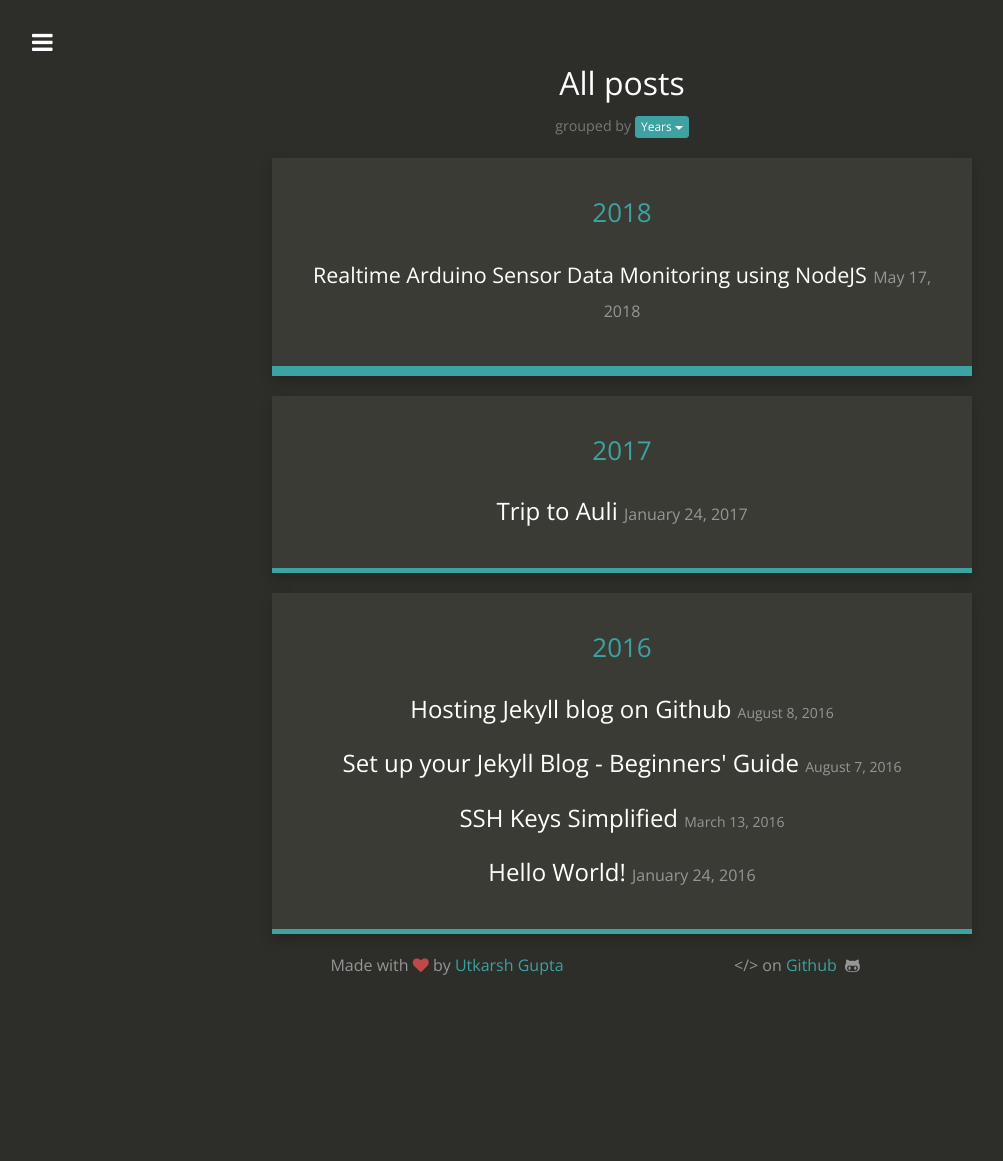
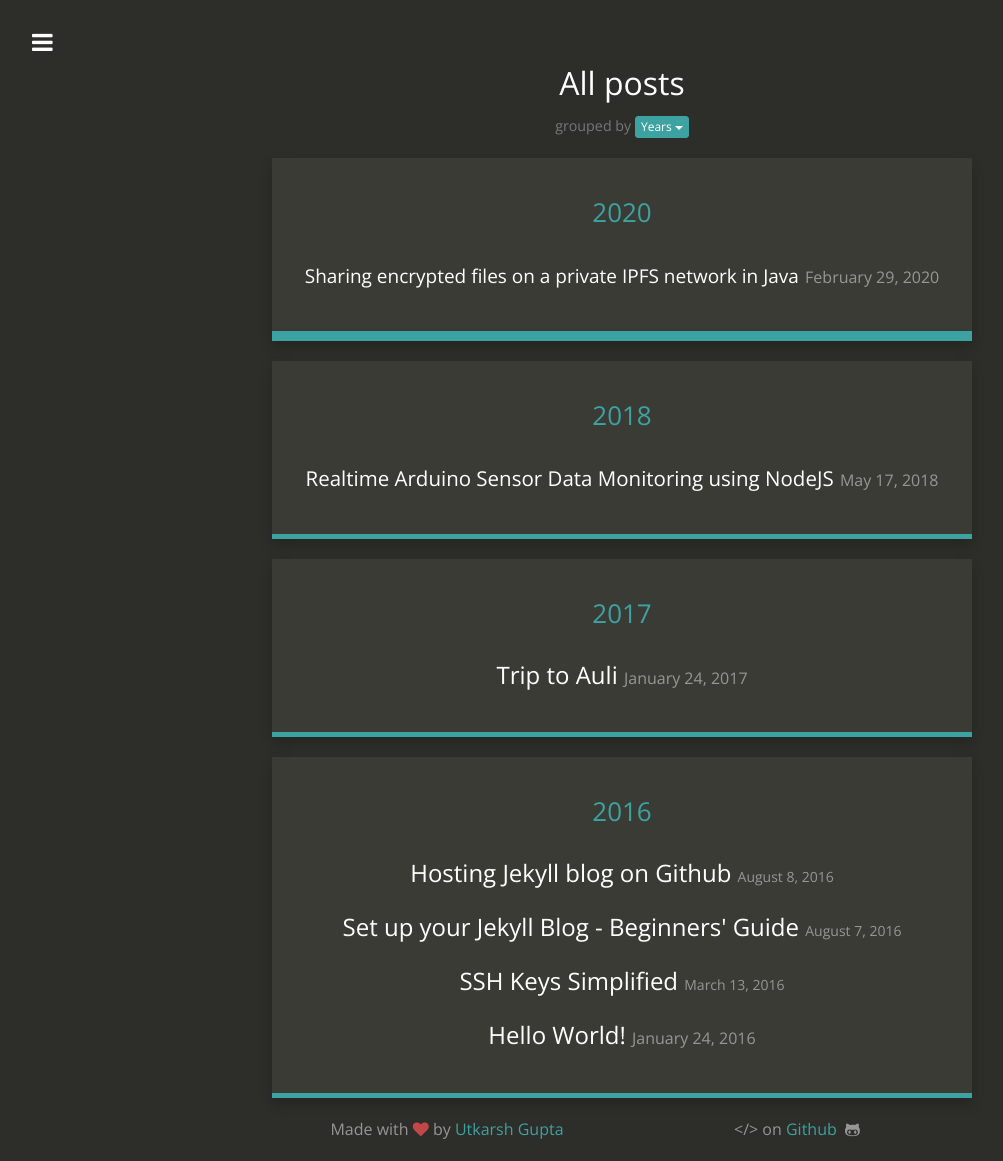
Before and after one commit to utkarshgpta/utkarshgpta.github.io, a Jekyll site: the page built from posts.html, in a window 1280 px wide. Shown: the whole page, without its empty margins (18-1021 px from the left). Built offline with Jekyll 4.4.1, drawn with Linux system fonts in a browser that asks for light colours; nearby versions of some CDN libraries; before the commit the page ends 997 px from its top, so only the background shows below that; some of the changed lines change nothing that is shown.

Commit message:
Added new post and preview card

```diff
--- a/_includes/head.html
+++ b/_includes/head.html
@@ -21,4 +21,18 @@
 	<link rel="shortcut icon" href="{{ site.baseurl }}/favicons/favicon.ico">
 	<meta name="msapplication-config" content="{{ site.baseurl }}/favicons/browserconfig.xml">
 	<meta name="theme-color" content="#ffffff">
+
+	<!-- Open Graph / Facebook -->
+    <meta property="og:type" content="website">
+    <meta property="og:url" content="http://utkarsh.xyz/">
+    <meta property="og:title" content="{{ site.title }}">
+    <meta property="og:description" content="{{ site.description }}">
+    <meta property="og:image" content="{{ site.title_image }}">
+
+    <!-- Twitter -->
+    <meta property="twitter:card" content="summary_large_image">
+    <meta property="twitter:url" content="http://utkarsh.xyz/">
+    <meta property="twitter:title" content="{{ site.title }}">
+    <meta property="twitter:description" content="{{ site.description }}">
+    <meta property="twitter:image" content="{{ site.title_image }}">
 </head>
--- /dev/null
+++ b/_posts/2020-02-29-sharing-encrypted-files-ipfs.md
@@ -0,0 +1,37 @@
+---
+layout: post
+title: Sharing encrypted files on a private IPFS network in Java
+date:       2020-02-29 11:55:19
+author:     Utkarsh Gupta
+description:    Condensed article on how to privately share files over IPFS network in Java.
+keywords:	"ipfs, encryption, encrypted file, java, private"
+categories: blog
+thumbnail:  key
+comments: true
+tags:
+ - blog
+ - tutorial
+ - guide
+ - ipfs
+ - encryption
+---
+
+If you're going through this article, I assume you're already familiar with IPFS and are looking for a way to share files publicly or privately over the IPFS network. If you aren't familiar with IPFS yet, I highly recommend you to go through it once and play around with their desktop client for a while to get a better understanding of how it works. There are numerous well-written articles written on the topic, hence decided not to cover IPFS basics in this post. You can start with their [official website](https://ipfs.io/), and then [this article](https://hackernoon.com/understanding-ipfs-in-depth-1-5-a-beginner-to-advanced-guide-e937675a8c8a).
+
+I was working on a blockchain project based upon [Corda Framework](https://www.corda.net/) by R3, wherein it was required to share trade attachment documents privately only with the participating parties. At the time of writing this article, Corda provides the capability of sharing files as attachments but with a limitation (total size of attachments cannot exceed 20MB). Trying to find a workaround to this limitation, I stumbled upon the InterPlanetary File System (IPFS).
+
+Now let's see how do we encrypt the files and share it with other parties. We'll use asymmetric encryption along with symmetric encryption for the purpose. Here are steps to be followed for sharing an encrypted file over the IPFS network:
+
+1. Generate a symmetric key and encrypt the desired file/files using this symmetric key.
+2. Share this encrypted file on the IPFS network.
+3. Now encrypt this symmetric key (that's generated in step 1) using the public key of the receiver and send it over using a secure medium.
+4. The receiver gets this encrypted key and decrypts it using its private key and get the symmetric key.
+5. Retrieve the file from the IPFS network and decrypt it using the symmetric key obtained in step 4. Now you'll be able to view the file.
+
+Below is a schematic from this [article](https://medium.com/@mycoralhealth/learn-to-securely-share-files-on-the-blockchain-with-ipfs-219ee47df54c).
+![Scematic depicting sharing of an encrypted file on IPFS network](https://miro.medium.com/max/2070/1*yzYjtRViCDeWyhGnVzsUYw.png "Steps to privately share a file on IPFS Network")
+
+> Currently, even if the file is encrypted, we're sharing it with everyone on the public IPFS network. Though nobody would be able to see the contents of the file without having the correct symmetric key, can we also employ a method using which we only share files in a private network where the participants are already verified?
+<br/>
+
+This is achieved by creating a private IPFS network by creating a swarm key and distributing the key across nodes that you want to be a part of your private network. I've already created IPFS and Encryption Utility classes in Java, which consists of functions used for encrypting files and sharing them onto the IPFS network. The codes can be directly imported and used in your project. Here's a link to the [gist](https://gist.github.com/UtkarshGpta/db36ebc31b35de59f7b928b5c971a81d).
```
Also changed, not shown: 2 other files.
